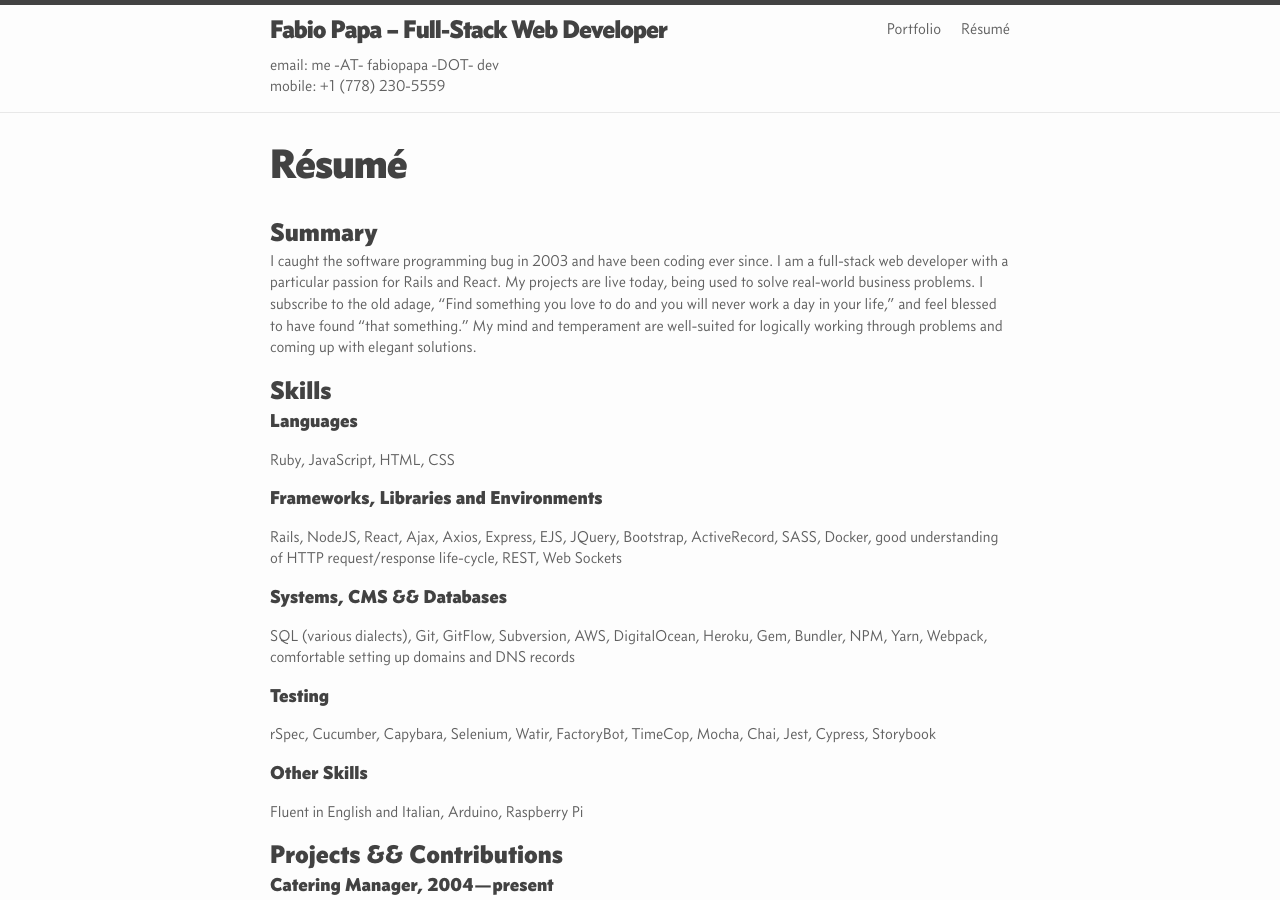
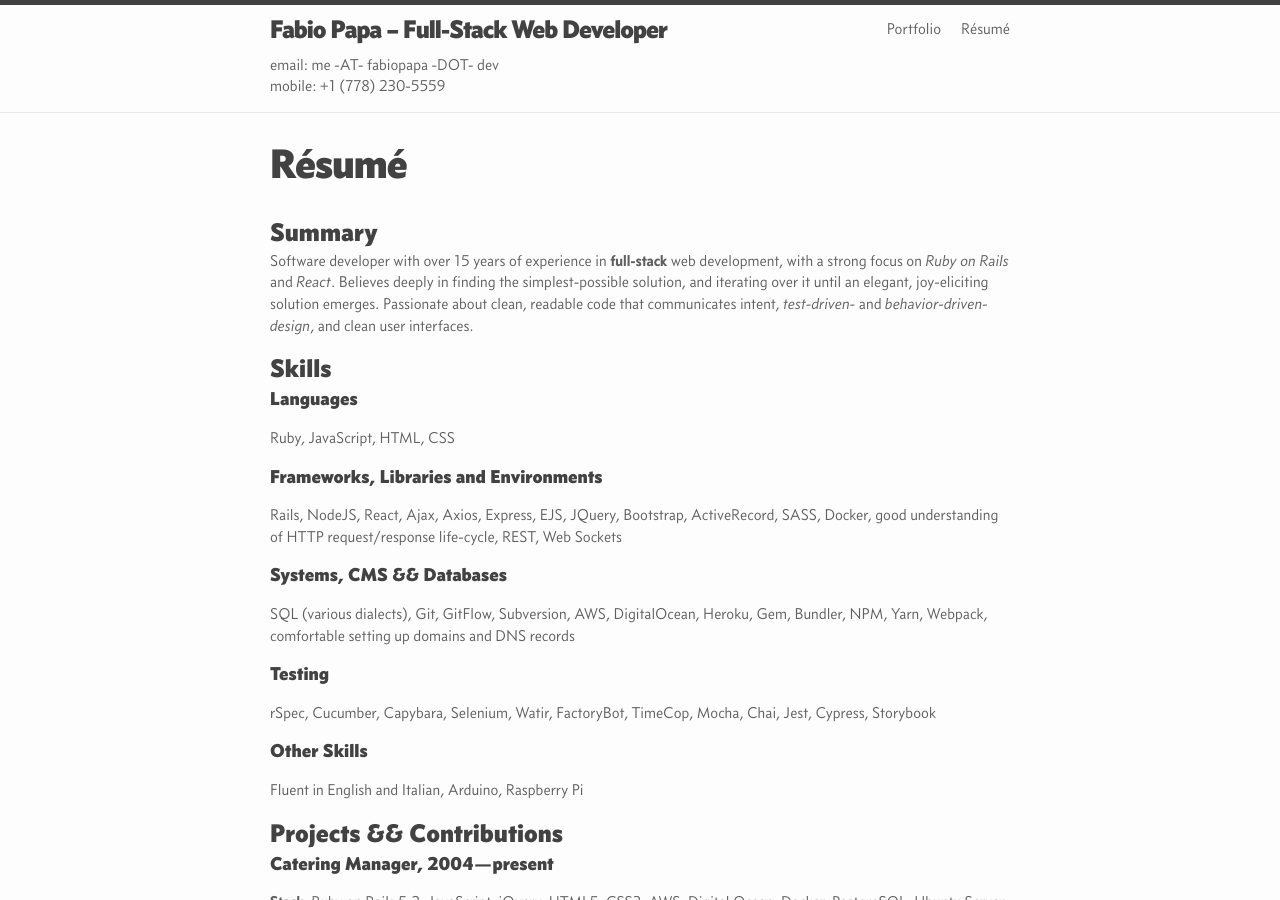
Before and after one commit to fapapa/fapapa.github.io, a Jekyll site: the page built from resume.md, in a window 1280 px wide and 900 px high. Built offline with Jekyll 4.4.1, drawn with Linux system fonts in a browser that asks for light colours.

Commit message:
Update resume summary

```diff
--- a/resume.md
+++ b/resume.md
@@ -7,13 +7,12 @@ id: resume
 
 ## Summary
 
-I caught the software programming bug in 2003 and have been coding ever since. I
-am a full-stack web developer with a particular passion for Rails and React. My
-projects are live today, being used to solve real-world business problems. I
-subscribe to the old adage, "Find something you love to do and you will never
-work a day in your life," and feel blessed to have found "that something." My
-mind and temperament are well-suited for logically working through problems and
-coming up with elegant solutions.
+Software developer with over 15 years of experience in **full-stack** web
+development, with a strong focus on _Ruby on Rails_ and _React_. Believes deeply
+in finding the simplest-possible solution, and iterating over it until an
+elegant, joy-eliciting solution emerges. Passionate about clean, readable code
+that communicates intent, _test-driven-_ and _behavior-driven-design_, and clean
+user interfaces.
 
 ## Skills
 
```
